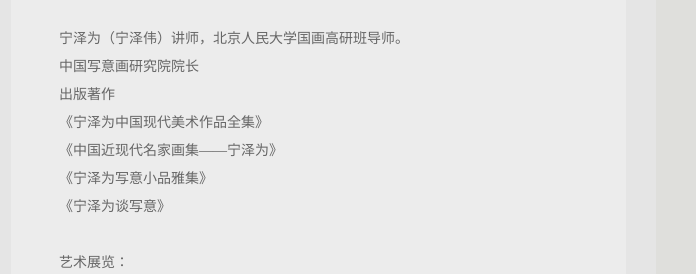
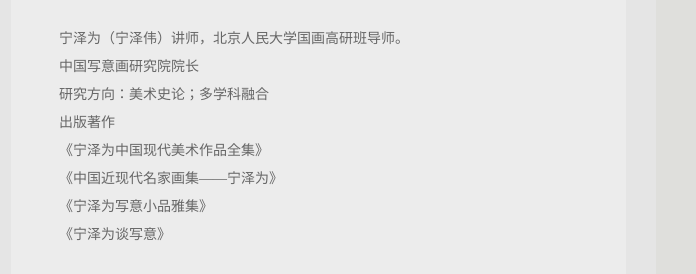
Before and after one commit to mhxqwer/nzwart.ruc.edu.cn, a plain HTML site: page index.html in a window 1280 px wide. Shown: the part 486-760 px from the top of the page, 584-1280 px from the left. Drawn offline with Linux system fonts and the light colour scheme; a script that the page names is missing.

Commit message:
Update index.html

```diff
--- a/index.html
+++ b/index.html
@@ -137,6 +137,7 @@
 <p>&nbsp;</p>
 <p style="text-indent: 2em;"> 宁泽为（宁泽伟）讲师，北京人民大学国画高研班导师。</p>
 <p style="text-indent: 2em;"> 中国写意画研究院院长</p>
+<p style="text-indent: 2em;"> 研究方向：美术史论；多学科融合</p>
 <p style="text-indent: 2em;"> 出版著作</p>
 <p style="text-indent: 2em;">《宁泽为中国现代美术作品全集》</p>
 <p style="text-indent: 2em;">《中国近现代名家画集——宁泽为》</p>
```
